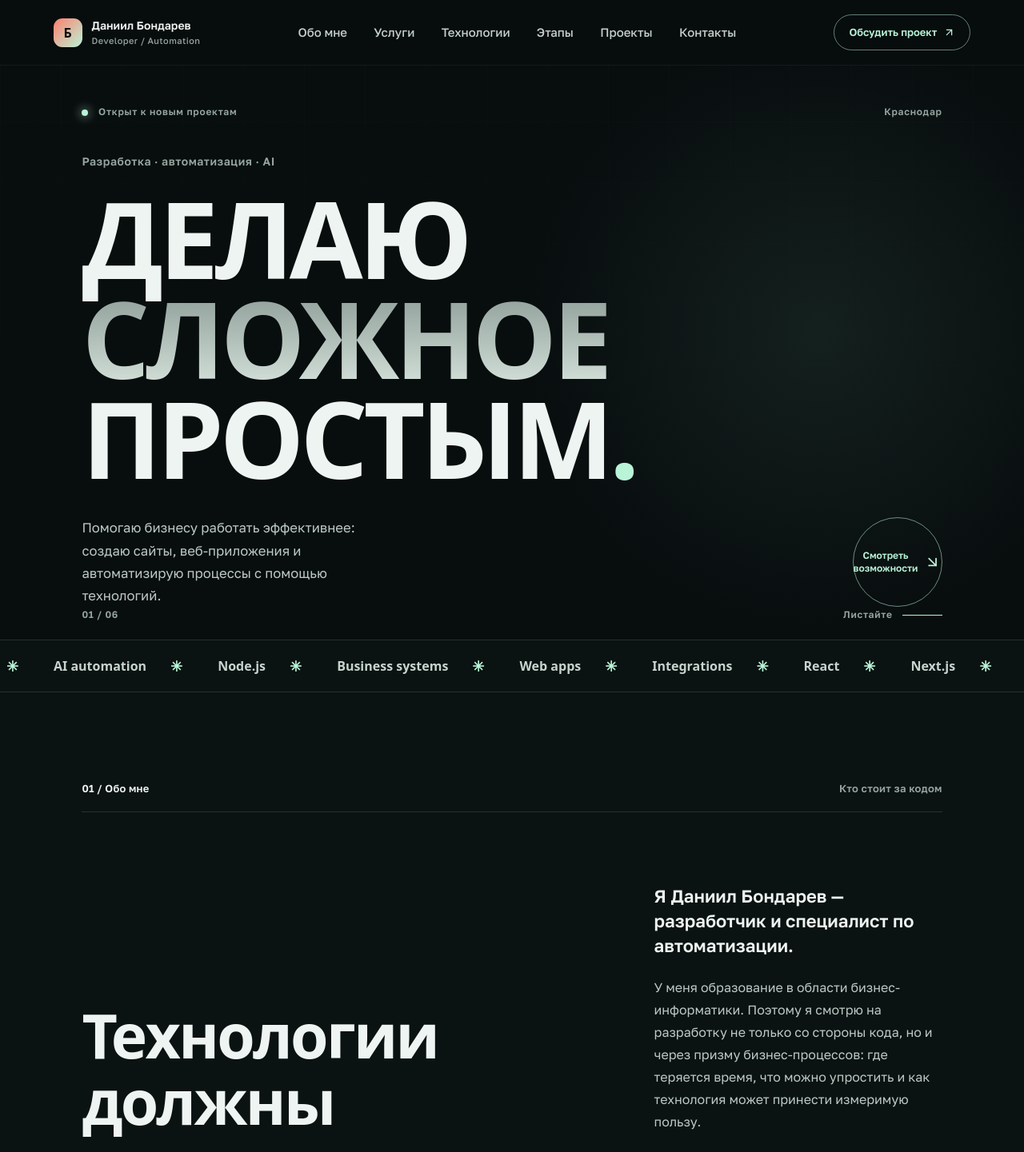
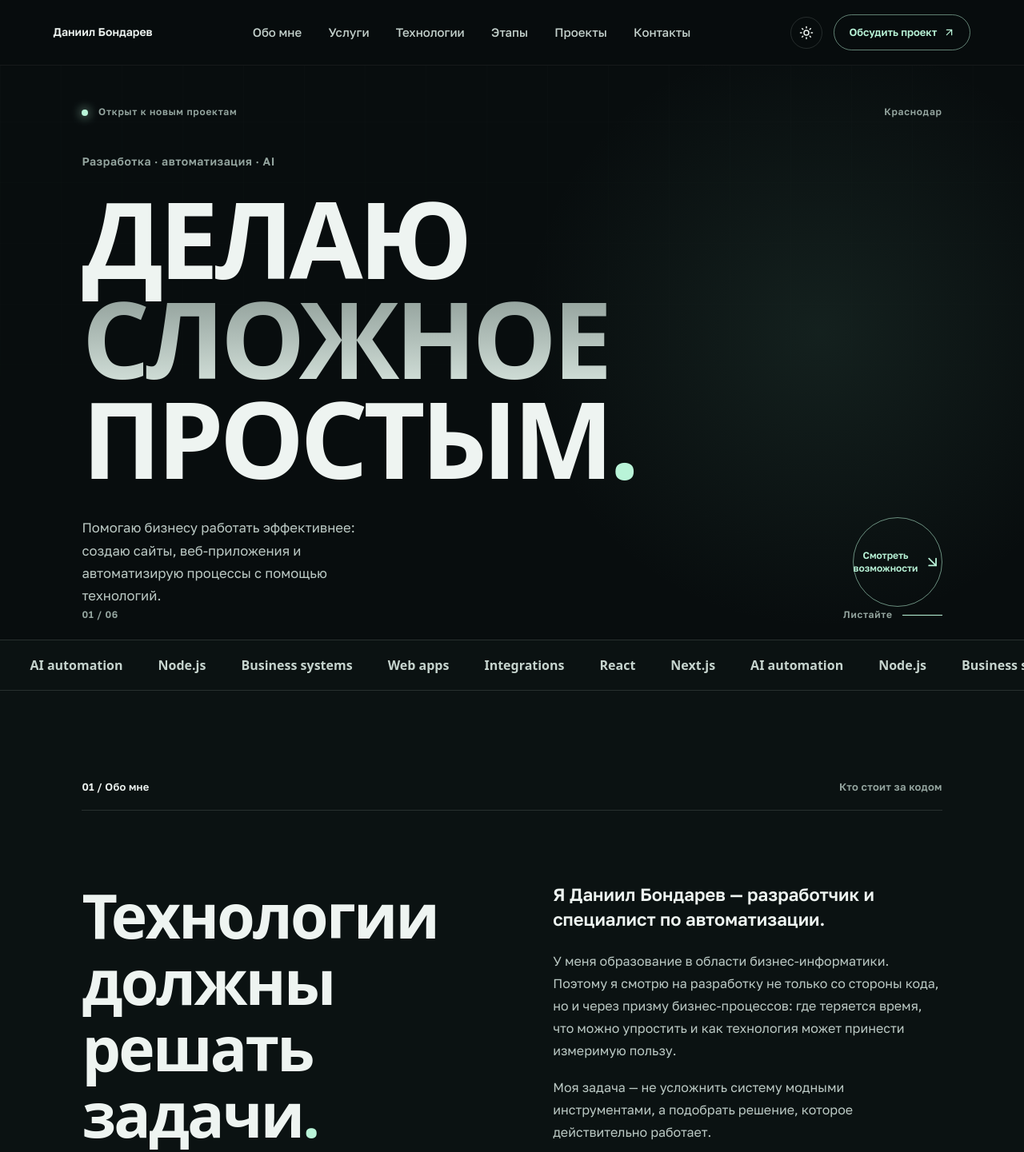
Before and after one commit to Danial939/Portfolio, a React (Vite) app: page / in a window 1280 px wide. Shown: the top 1441 px of the page at 80% size. Built offline with nearby package versions, Linux system fonts and the light colour scheme; a web font is replaced by a local one.

Commit message:
v1.2: About с прилипающим текстом, прозрачная сфера, баннер технологий, переключатель темы, мобильное меню

```diff
--- a/src/App.tsx
+++ b/src/App.tsx
@@ -7,7 +7,7 @@ import {
   useSpring,
   useTransform,
 } from 'framer-motion';
-import { ArrowDownRight, ArrowRight, ArrowUpRight, Menu, X } from 'lucide-react';
+import { ArrowDownRight, ArrowRight, ArrowUpRight, Menu, Moon, Sun, X } from 'lucide-react';
 
 /* ------------------------------------------------------------------ данные */
 
@@ -129,6 +129,33 @@ function Flashlight() {
 
 /* ------------------------------------------------------------- секции */
 
+function ThemeToggle() {
+  const [theme, setTheme] = useState<'dark' | 'light'>(() => {
+    try {
+      return localStorage.getItem('theme') === 'light' ? 'light' : 'dark';
+    } catch {
+      return 'dark';
+    }
+  });
+  useEffect(() => {
+    document.documentElement.dataset.theme = theme;
+    try {
+      localStorage.setItem('theme', theme);
+    } catch {
+      /* приватный режим: тема просто не сохранится */
+    }
+  }, [theme]);
+  return (
+    <button
+      className="theme-toggle"
+      onClick={() => setTheme(theme === 'dark' ? 'light' : 'dark')}
+      aria-label={theme === 'dark' ? 'Включить светлую тему' : 'Включить тёмную тему'}
+    >
+      {theme === 'dark' ? <Sun size={18} /> : <Moon size={18} />}
+    </button>
+  );
+}
+
 function Navbar() {
   const [open, setOpen] = useState(false);
   const links: [string, string][] = [
@@ -141,13 +168,7 @@ function Navbar() {
   ];
   return (
     <header className="nav-wrap">
-      <a className="brand" href="#top">
-        <span className="brand-mark">Б</span>
-        <span>
-          Даниил Бондарев
-          <small>Developer / Automation</small>
-        </span>
-      </a>
+      <a className="brand" href="#top">Даниил Бондарев</a>
       <nav className={`nav-links ${open ? 'open' : ''}`} aria-label="Основная навигация">
         {links.map(([t, h]) => (
           <a key={h} href={h} onClick={() => setOpen(false)}>
@@ -155,6 +176,8 @@ function Navbar() {
           </a>
         ))}
       </nav>
+      <div className="nav-actions">
+        <ThemeToggle />
         <a href="#contact" className="nav-cta">
           Обсудить проект <ArrowUpRight size={15} />
         </a>
@@ -166,6 +189,7 @@ function Navbar() {
         >
           {open ? <X /> : <Menu />}
         </button>
+      </div>
     </header>
   );
 }
@@ -227,10 +251,7 @@ function Marquee() {
     <div className="marquee" aria-hidden="true">
       <div className="marquee-track">
         {[...words, ...words, ...words].map((w, i) => (
-          <span key={i}>
-            {w}
-            <b>✳</b>
-          </span>
+          <span key={i}>{w}</span>
         ))}
       </div>
     </div>
@@ -245,21 +266,31 @@ function About() {
         <span>Кто стоит за кодом</span>
       </div>
       <div className="about-layout">
+        <div className="about-title">
           <Reveal>
             <h2>
               Технологии должны решать задачи<span>.</span>
             </h2>
           </Reveal>
-        <Reveal delay={0.12} className="about-copy">
+        </div>
+        <div className="about-copy">
+          <Reveal>
             <p className="lead">Я Даниил Бондарев — разработчик и специалист по автоматизации.</p>
+          </Reveal>
+          <Reveal delay={0.08}>
             <p>
               У меня образование в области бизнес-информатики. Поэтому я смотрю на разработку не только со стороны кода, но и через призму бизнес-процессов: где теряется время, что можно упростить и как технология может принести измеримую пользу.
             </p>
+          </Reveal>
+          <Reveal delay={0.14}>
             <p>Моя задача — не усложнить систему модными инструментами, а подобрать решение, которое действительно работает.</p>
+          </Reveal>
+          <Reveal delay={0.2}>
             <a href="#contact" className="text-link">
               Обсудить задачу <ArrowUpRight size={17} />
             </a>
           </Reveal>
+        </div>
       </div>
       <div className="about-foot">
         <span>01 — Think</span>
@@ -441,8 +472,6 @@ function TechSphere({ active }: { active: number }) {
     <div className="sphere-area">
       <div className="sphere-glow" aria-hidden="true" />
       <div className="sphere" ref={sphereRef} aria-hidden="true">
-        <span className="sphere-ring ring-a" />
-        <span className="sphere-ring ring-b" />
         {points.map((p, i) => (
           <span
             key={p.name}
@@ -454,11 +483,6 @@ function TechSphere({ active }: { active: number }) {
             {p.name}
           </span>
         ))}
-        <div className="sphere-core">
-          <span>Build</span>
-          <b>✳</b>
-          <span>with purpose</span>
-        </div>
       </div>
       <div className="sphere-hint">
         <span>↔</span> Потяните, чтобы вращать
@@ -722,11 +746,6 @@ function Contact() {
         </Reveal>
         <Reveal delay={0.2}>
           <div className="contact-card">
-            <div className="contact-card-top">
-              <span className="brand-mark">Б</span>
-              <span>Let’s make it work</span>
-              <ArrowUpRight aria-hidden="true" />
-            </div>
             <strong>
               Даниил
               <br />
@@ -752,6 +771,19 @@ function Contact() {
   );
 }
 
+function TechBanner() {
+  const items = allTech.map((t) => t.name);
+  return (
+    <div className="marquee tech-banner" aria-hidden="true">
+      <div className="marquee-track">
+        {[...items, ...items, ...items].map((w, i) => (
+          <span key={i}>{w}</span>
+        ))}
+      </div>
+    </div>
+  );
+}
+
 export default function App() {
   return (
     <MotionConfig reducedMotion="user">
@@ -763,6 +795,7 @@ export default function App() {
         <About />
         <Services />
         <Stack />
+        <TechBanner />
         <Process />
         <Projects />
         <Contact />
--- a/src/styles.css
+++ b/src/styles.css
@@ -591,3 +591,152 @@ h1, h2, h3, p { margin: 0; }
   .marquee-track { animation: none; }
   .flashlight { display: none; }
 }
+
+/* ======================================================================
+   v1.2: About с прилипающим текстом, прозрачная сфера, баннер технологий,
+   переключатель темы, минималистичное мобильное меню
+   ====================================================================== */
+
+/* --- О себе: текст следует за прокруткой --- */
+.about-layout {
+  display: grid;
+  grid-template-columns: 1fr 1fr;
+  gap: 8vw;
+  align-items: start;
+  min-height: 140vh;
+  padding: 90px 0 60px;
+}
+.about-title { align-self: start; }
+.about-copy { position: sticky; top: 130px; max-width: 520px; }
+
+/* --- Сфера: без фона и рамки, плавает и вращается --- */
+.sphere-glow { display: none; }
+.sphere {
+  background: none;
+  border: 0;
+  box-shadow: none;
+  animation: sphere-float 7s ease-in-out infinite;
+}
+@keyframes sphere-float {
+  0%, 100% { transform: translateY(0); }
+  50% { transform: translateY(-14px); }
+}
+.sphere-chip { background: rgba(9, 18, 16, 0.55); }
+.sphere-hint { bottom: -6px; }
+
+/* --- Баннер технологий под сферой --- */
+.tech-banner {
+  margin-top: 0;
+  border-top: 1px solid var(--line);
+  border-bottom: 1px solid var(--line);
+  background: #0b1212;
+}
+.tech-banner .marquee-track span { font: 500 15px var(--font-body); color: #aebdb7; gap: 26px; }
+
+/* --- Навигация --- */
+.nav-actions { display: flex; align-items: center; gap: 14px; }
+.theme-toggle {
+  width: 40px; height: 40px; flex: none;
+  border-radius: 50%;
+  border: 1px solid var(--line);
+  background: transparent;
+  color: var(--text);
+  display: grid; place-items: center;
+  cursor: pointer;
+  transition: background 0.25s, border-color 0.25s;
+}
+.theme-toggle:hover { background: rgba(185, 244, 216, 0.1); border-color: rgba(185, 244, 216, 0.4); }
+
+@media (max-width: 900px) {
+  .about-layout { grid-template-columns: 1fr; gap: 30px; min-height: 0; }
+  .about-copy { position: static; max-width: 100%; }
+}
+
+@media (max-width: 640px) {
+  .nav-actions { gap: 8px; }
+  .nav-cta { display: none; }
+  .theme-toggle { width: 38px; height: 38px; }
+  /* минималистичное мобильное меню: лёгкая панель, тонкие разделители */
+  .nav-links {
+    top: 70px;
+    padding: 6px 6vw 16px;
+    background: var(--bg);
+    box-shadow: 0 24px 40px rgba(0, 0, 0, 0.3);
+    gap: 0;
+    align-items: stretch;
+  }
+  .nav-links a {
+    font-size: 16px;
+    font-weight: 500;
+    padding: 15px 0;
+    border-bottom: 1px solid var(--line);
+  }
+  .nav-links a:last-child { border-bottom: 0; }
+  .about-layout { padding: 50px 0; }
+  .about-copy .lead { font-size: 19px; }
+}
+
+/* --- Светлая тема ---------------------------------------------------- */
+[data-theme='light'] {
+  --bg: #f3f6f4;
+  --bg-2: #e9efec;
+  --panel: #ffffff;
+  --text: #101817;
+  --body: #3d4c47;
+  --muted: #5d6e68;
+  --line: rgba(16, 24, 23, 0.14);
+  --mint: #1f7a58;
+  --coral: #e0604c;
+  color: var(--text);
+  background: var(--bg);
+  color-scheme: light;
+}
+[data-theme='light'] .flashlight { display: none; }
+[data-theme='light'] .nav-wrap { background: rgba(243, 246, 244, 0.9); border-bottom-color: rgba(16, 24, 23, 0.08); }
+[data-theme='light'] .nav-links a { color: #2c3a36; }
+[data-theme='light'] .nav-cta:hover, [data-theme='light'] .round-link:hover { color: #ffffff; }
+[data-theme='light'] .nav-cta:hover { background: var(--mint); }
+[data-theme='light'] .round-link:hover { background: var(--mint); }
+[data-theme='light'] .nav-links.open,
+[data-theme='light'] .nav-links { background: var(--bg); }
+[data-theme='light'] .hero h1 span:not(.hero-dot) {
+  background: linear-gradient(180deg, #26372f 0%, #7d8c87 100%);
+  -webkit-background-clip: text; background-clip: text; color: transparent;
+}
+[data-theme='light'] .marquee,
+[data-theme='light'] .tech-banner { background: #e9efec; border-color: var(--line); }
+[data-theme='light'] .marquee-track span { color: #2c3a36; }
+[data-theme='light'] .tech-banner .marquee-track span { color: #3d4c47; }
+[data-theme='light'] .about, [data-theme='light'] .stack-section,
+[data-theme='light'] .process, [data-theme='light'] .projects,
+[data-theme='light'] .contact { background: var(--bg); }
+[data-theme='light'] .about { background: var(--bg-2); }
+[data-theme='light'] .about-copy p { color: var(--body); }
+[data-theme='light'] .tech-group {
+  background: #ffffff;
+  border-color: rgba(16, 24, 23, 0.1);
+  box-shadow: 0 6px 24px rgba(16, 24, 23, 0.05);
+}
+[data-theme='light'] .tech-group.is-active { border-color: rgba(31, 122, 88, 0.55); box-shadow: 0 10px 30px rgba(31, 122, 88, 0.12); }
+[data-theme='light'] .tech-pills span { color: #2c3a36; border-color: rgba(16, 24, 23, 0.14); }
+[data-theme='light'] .sphere-chip { background: #ffffff; border-color: rgba(31, 122, 88, 0.35); color: #1d2b27; }
+[data-theme='light'] .sphere-chip.is-hot { background: rgba(31, 122, 88, 0.14); color: #0d1d18; border-color: var(--mint); box-shadow: 0 0 18px rgba(31, 122, 88, 0.2); }
+[data-theme='light'] .process-status { background: #ffffff; border-color: rgba(31, 122, 88, 0.25); box-shadow: 0 16px 40px rgba(16, 24, 23, 0.08); }
+[data-theme='light'] .progress-track { background: #d7e3dd; }
+[data-theme='light'] .process-dots li { background: #d7e3dd; }
+[data-theme='light'] .process-dots li.is-reached { background: var(--mint); }
+[data-theme='light'] .process-stage b { color: var(--text); }
+[data-theme='light'] .process-line { background: rgba(31, 122, 88, 0.18); }
+[data-theme='light'] .process-line-fill { background: linear-gradient(var(--mint), var(--coral)); }
+[data-theme='light'] .step-marker { background: var(--bg); color: #5d6e68; }
+[data-theme='light'] .process-step.is-passed .step-marker { color: var(--mint); }
+[data-theme='light'] .process-step.is-active .step-marker { color: #ffffff; }
+[data-theme='light'] .step-card { background: #ffffff; border-color: rgba(16, 24, 23, 0.1); box-shadow: 0 8px 26px rgba(16, 24, 23, 0.05); }
+[data-theme='light'] .process-step.is-active .step-card { border-color: rgba(31, 122, 88, 0.5); }
+[data-theme='light'] .project-card { background: #ffffff; border-color: rgba(31, 122, 88, 0.3); box-shadow: 0 20px 50px rgba(16, 24, 23, 0.08); }
+[data-theme='light'] .project-card-content p { color: var(--body); }
+[data-theme='light'] .contact-card { background: #ffffff; border-color: rgba(31, 122, 88, 0.3); box-shadow: 0 20px 60px rgba(16, 24, 23, 0.08); }
+[data-theme='light'] .contact-lines { border-top-color: rgba(16, 24, 23, 0.12); }
+[data-theme='light'] .contact-lines b { color: #1d2b27; }
+[data-theme='light'] .contact-copy p { color: var(--body); }
+[data-theme='light'] .theme-toggle:hover { background: rgba(31, 122, 88, 0.1); border-color: rgba(31, 122, 88, 0.4); }
```
Lines whose indentation alone changed are shown as unchanged.
